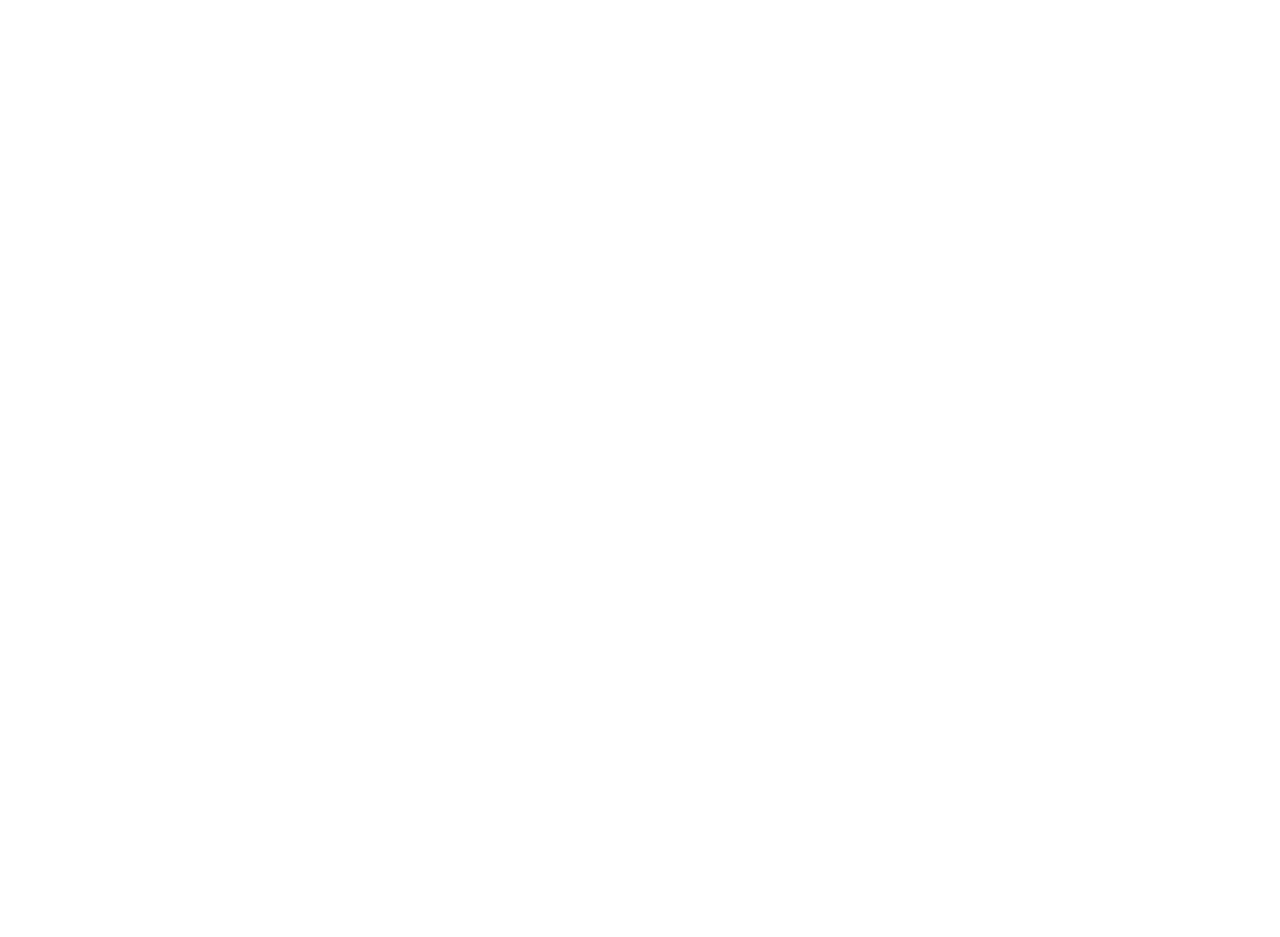
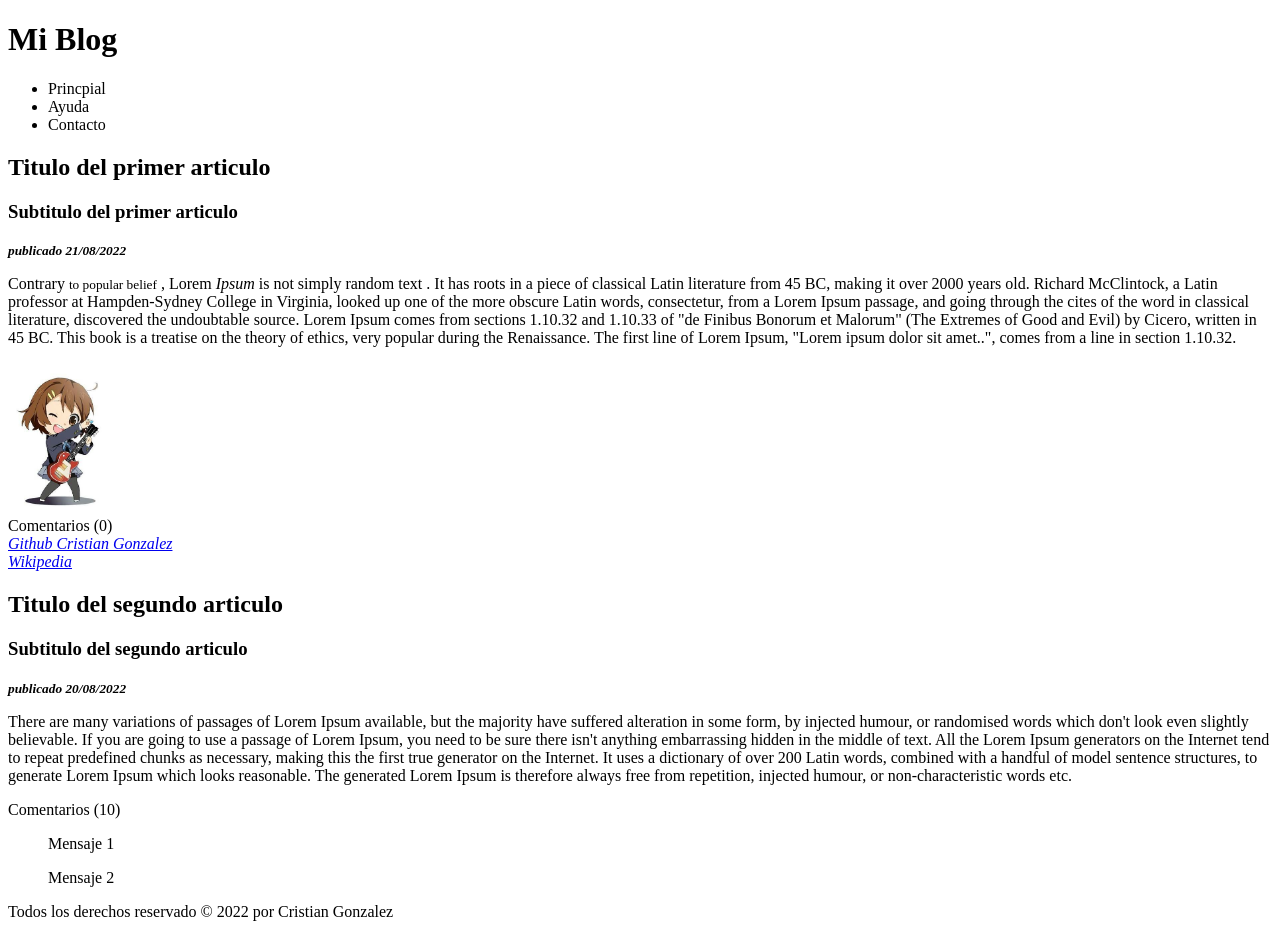
Before and after one commit to cristiansgonzalez/Mi-primera-pagina-web, a plain HTML site: page index.html in a window 1280 px wide. Before the commit the page ends 800 px from the top, so only its background shows below. Drawn offline with Linux system fonts and the light colour scheme.

Commit message:
modificacion html

```diff
--- a/index.html
+++ b/index.html
@@ -1,12 +1,72 @@
 <!DOCTYPE html>
-<html lang="en">
-<head>
-    <meta charset="UTF-8">
-    <meta http-equiv="X-UA-Compatible" content="IE=edge">
-    <meta name="viewport" content="width=device-width, initial-scale=1.0">
-    <title>Mi primera pagina</title>
-</head>
-<body>
+<!--Define que el documento es HTML-->
+<html lang="en"><!--Se coloca el lenguaje en el que se va a trabajar-->
 
-</body>
+    <head>
+        <meta charset="utf-8"/>
+        <title>My Blog</title> <!--Coloca nombre en la pestaña del navegador -->
+        <meta name="description" content="Este es mi primer sitio web"/> <!--meta es para darle informacion al navegador y poder encontrar la pagina mas sencilo-->
+        <meta name="author" content="Cristian Gonzalez"/>
+        <meta name="keywords" content="mi primera pagina web, blog, pagina web, web"/>
+    </head>
+
+    <body>
+        <header>
+            <h1>Mi Blog</h1> <!--Titulo de la pagina web-->
+        </header>
+
+        <nav><!--Indica que es un panel de navegacion-->
+            <ul>
+                <li>Princpial</li>
+                <li>Ayuda</li>
+                <li>Contacto</li>
+            </ul>
+        </nav>
+
+        <section>
+            <article>
+                <hgroup> <!--agrupa para dar jerarquia-->
+                    <h2>Titulo del primer articulo</h2>
+                    <h3>Subtitulo del primer articulo</h3>
+                </hgroup>
+                <time datetime="21/08/2022"><b><i><small>publicado 21/08/2022</small></i></b></time> <!--b: coloca negrita i: coloca cursiva small: reduce la letra-->
+                <p>Contrary <small>to popular belief</small> , Lorem <cite>Ipsum</cite>  is not <span>simply random text</span> . It has roots in a piece of classical Latin literature from 45 BC, making it over 2000 years old. Richard McClintock, a Latin professor at Hampden-Sydney College in Virginia, looked up one of the more obscure Latin words, consectetur, from a Lorem Ipsum passage, and going through the cites of the word in classical literature, discovered the undoubtable source. Lorem Ipsum comes from sections 1.10.32 and 1.10.33 of "de Finibus Bonorum et Malorum" (The Extremes of Good and Evil) by Cicero, written in 45 BC. This book is a treatise on the theory of ethics, very popular during the Renaissance. The first line of Lorem Ipsum, "Lorem ipsum dolor sit amet..", comes from a line in section 1.10.32.</p> <!--Sirve para definir parrafos-->
+
+                <img src="image/ho.jpg" height="150" alt="Este es el logo">
+                <footer>Comentarios (0)</footer>
+
+                <address>
+                    <a href="https://github.com/cristiansgonzalez">Github Cristian Gonzalez</a>
+                    <br>
+                    <a href="https://es.wikipedia.org/wiki/Wikipedia:Portada" target="_blank">Wikipedia</a>
+                </address>
+
+            </article>
+
+            <article>
+                <hgroup>
+                    <h2>Titulo del segundo articulo</h2>
+                    <h3>Subtitulo del segundo articulo</h3>
+                </hgroup>
+                <time datetime="20/08/2022"><b><i><small>publicado 20/08/2022</small></i></b></time> <!--b: coloca negrita i: coloca cursiva small: reduce la letra-->
+                <p>There are many variations of passages of Lorem Ipsum available, but the majority have suffered alteration in some form, by injected humour, or randomised words which don't look even slightly believable. If you are going to use a passage of Lorem Ipsum, you need to be sure there isn't anything embarrassing hidden in the middle of text. All the Lorem Ipsum generators on the Internet tend to repeat predefined chunks as necessary, making this the first true generator on the Internet. It uses a dictionary of over 200 Latin words, combined with a handful of model sentence structures, to generate Lorem Ipsum which looks reasonable. The generated Lorem Ipsum is therefore always free from repetition, injected humour, or non-characteristic words etc.</p> <!--Sirve para definir parrafos-->
+                <footer>Comentarios (10)</footer>
+            </article>
+        </section>
+
+        <aside>
+            <blockquote cite="https://es.wikipedia.org/wiki/Wikipedia:Portada">
+                Mensaje 1
+            </blockquote>
+
+            <blockquote cite="https://github.com/cristiansgonzalez">
+                Mensaje 2
+            </blockquote>
+        </aside>
+
+        <footer>
+            <p>Todos los derechos reservado &copy; 2022 por Cristian Gonzalez </p>
+        </footer>
+
+    </body>
 </html>
```
Also changed, not shown: Image/ho.jpg (added).
